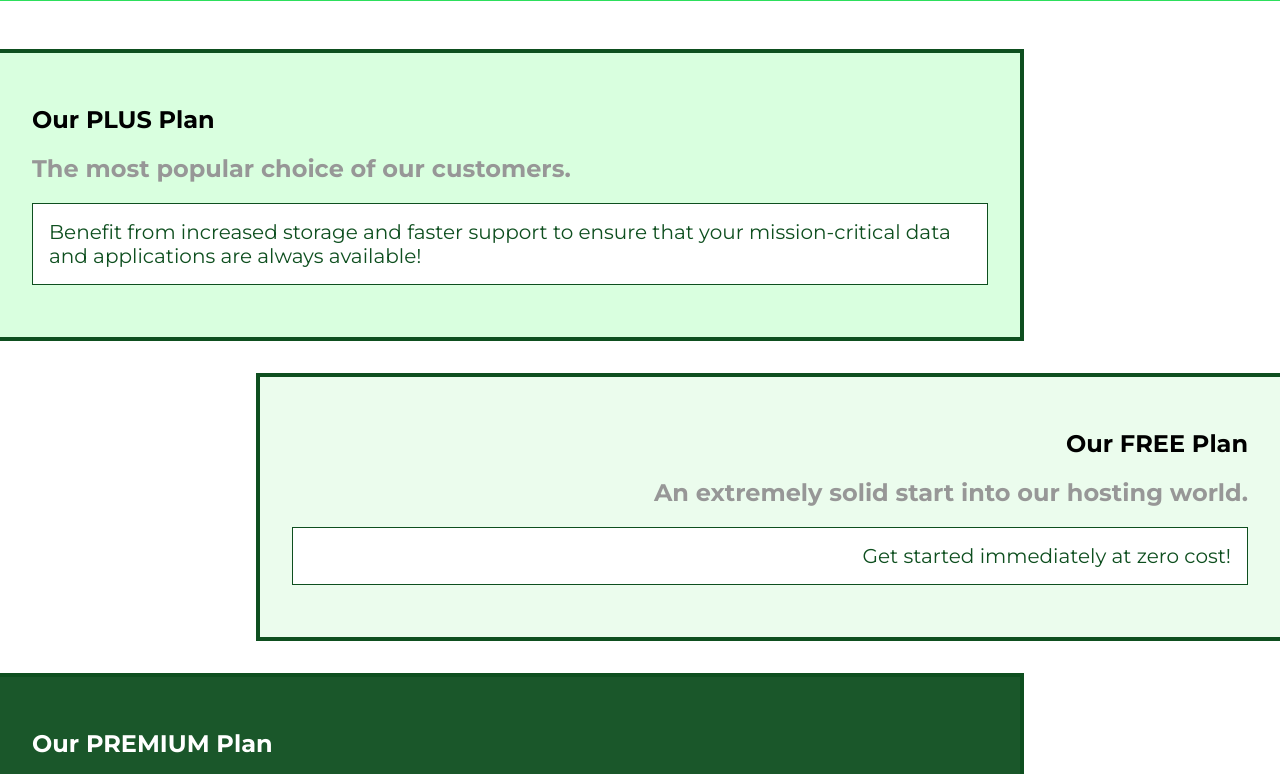
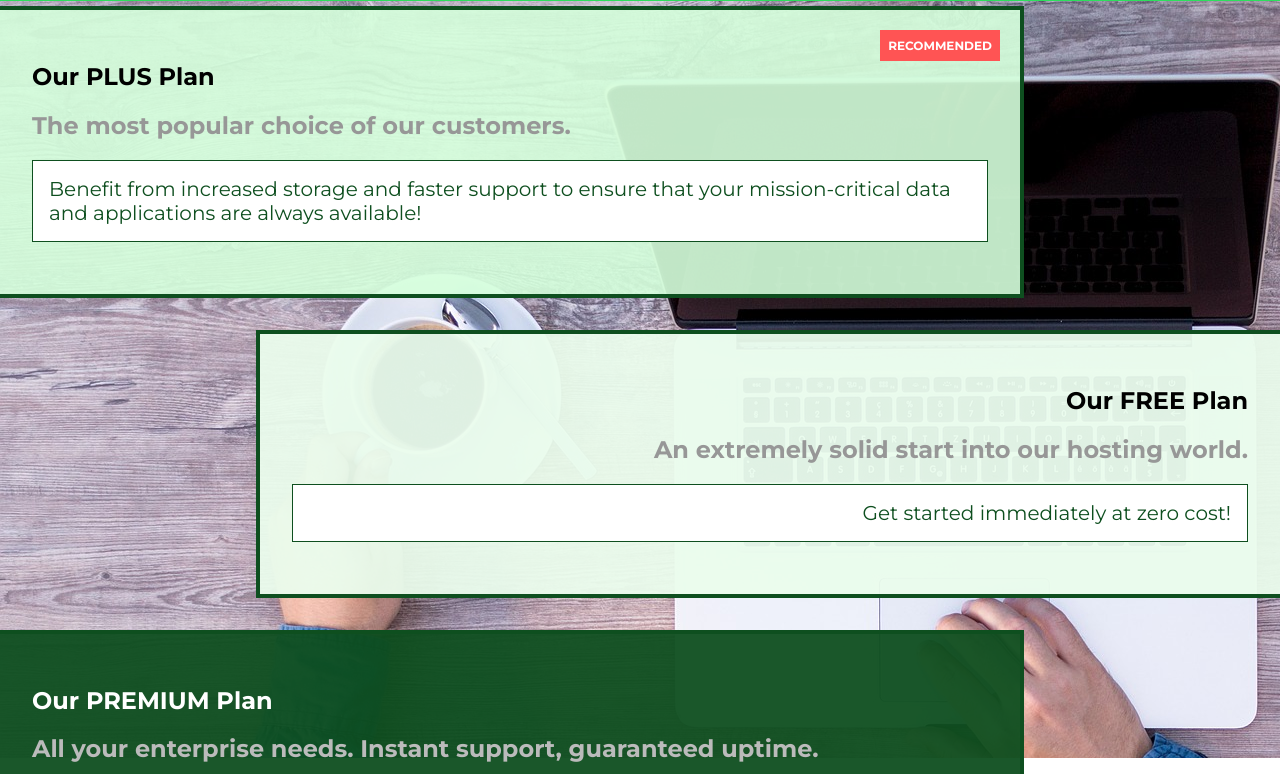
Before and after one commit to brunolegario/css-complete-max, a plain HTML site: page uhost/packages/index.html in a window 1280 px wide. Shown: the part 42-816 px from the top of the page. Drawn offline with Linux system fonts and the light colour scheme.

Commit message:
position module finished

```diff
--- a/uhost/packages/index.html
+++ b/uhost/packages/index.html
@@ -10,6 +10,7 @@
         <link rel="stylesheet" href="packages.css">
     </head>
     <body>
+        <div class="background"></div>
         <header class="main-header">
             <div class="main-logo">
                 <a href="../index.html" class="main-header__brand">
@@ -34,6 +35,7 @@
             <section class="package" id="plus">
                 <a href="#">
                     <h1 class="package__title">Our PLUS Plan</h1>
+                    <h2 class="package__badge">RECOMMENDED</h2>
                     <h2 class="package__subtitle">The most popular choice of our customers.</h2>
                     <p class="package__info">Benefit from increased storage and faster support to ensure that your mission-critical data and applications
                         are always available!</p>
--- a/uhost/packages/packages.css
+++ b/uhost/packages/packages.css
@@ -1,5 +1,15 @@
+.background {
+    background: url("../images/plans-background.jpg");
+    width: 100%;
+    height: 100%;
+    position: fixed;
+    z-index: -1;
+}
+
 main {
     padding-top: 32px;
+    position: relative;
+    z-index: 0;
 }
 
 .package {
@@ -7,6 +17,7 @@ main {
     margin: 16px 0;
     border: 4px solid #0e4f1f;
     border-left: none;
+    position: relative;
 }
 
 .package a {
@@ -14,6 +25,18 @@ main {
     color: inherit;
     display: block;
     padding: 32px;
+}
+
+.package__badge {
+    position: absolute;
+    top: 0;
+    right: 0px;
+    margin: 20px;
+    font-size: 12px;
+    color: white;
+    background: #ff5454;
+    padding: 8px;
+    z-index: 10;
 }
 
 .package__subtitle {
--- a/uhost/shared.css
+++ b/uhost/shared.css
@@ -9,8 +9,12 @@ body {
 
 .main-header {
     width: 100%;
+    position: fixed;
+    top: 0;
+    left: 0;
     background-color: #2ddf5c;
     padding: 8px 16px;
+    z-index: 2;
 }
 
 .main-header > div {
```
Also changed, not shown: uhost/main.css (+7 -0 lines), uhost/images/plans-background.jpg (added).
